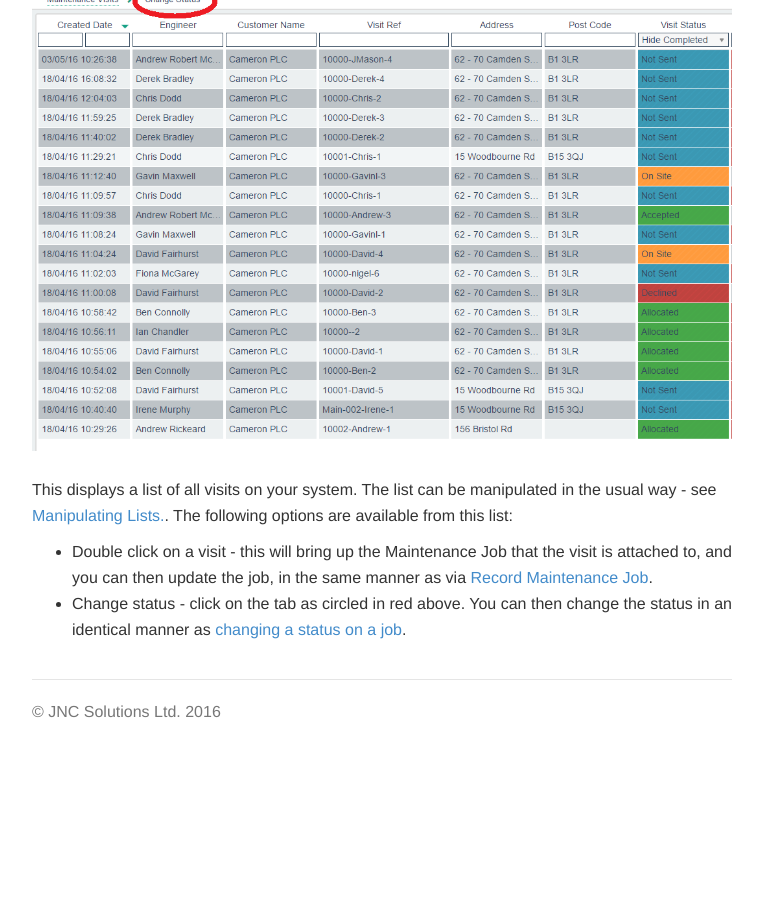
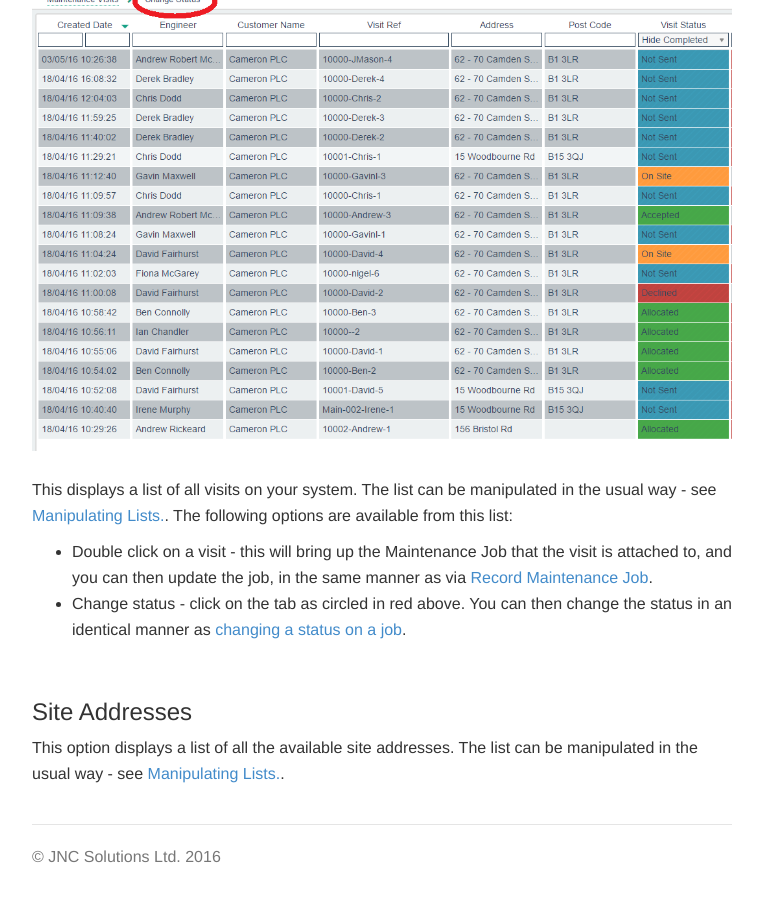
Before and after one commit to JNCSolutions/ConstructionManagerDocs, a Jekyll site: the page built from maintenance.html, in a window 1280 px wide and 900 px high, scrolled down 12902 px. Shown: the whole window, without its empty margins (258-1021 px from the left). Built offline with Jekyll 4.4.1, drawn with Linux system fonts in a browser that asks for light colours; before the commit the page ends 13657 px from its top, so only the background shows below that.

Commit message:
Update maintenance.html

```diff
--- a/maintenance.html
+++ b/maintenance.html
@@ -308,4 +308,10 @@ title: Maintenance
          as <a href="#change-status">changing a status on a job</a>.</li>
       </ul>
       <br>
+
+      <h3 id="site-addresses">Site Addresses</h3>
+      <p>This option displays a list of all the available site addresses.
+          The list can be manipulated in the usual way - see <a href="Manipulating Lists.html">Manipulating Lists.</a>.</p>
+
+      <br>
  </div>
```
